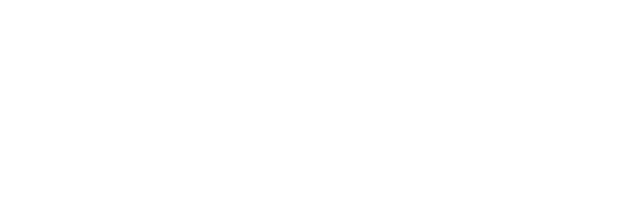
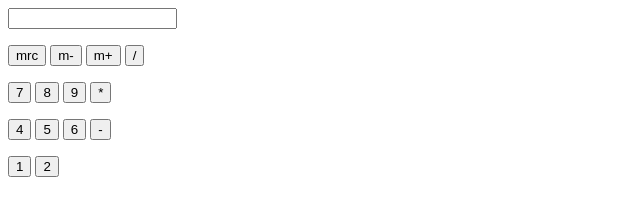
Before and after one commit to 1MMAD1LLP1CKL3/calculator, a plain HTML site: page index.html in a window 1280 px wide. Shown: the whole page, without its empty margins (0-640 px from the left). Drawn offline with Linux system fonts and the light colour scheme.

Commit message:
finished buttons

```diff
--- a/index.html
+++ b/index.html
@@ -10,7 +10,42 @@
 </head>
 
 <body>
-<!--Add your HTML here-->
+		<div class="box">
+				<div class="display"><input type="text" readonly size="18" id="d"></div>
+				<div class="keys">
+						<p>
+
+								<input type="button" class="button function" value="mrc" onclick="alert('Not yet implemented')">
+								<input type="button" class="button function" value="m-" onclick="alert('Not yet implemented')">
+								<input type="button" class="button function" value="m+" onclick="alert('Not yet implemented')">
+								<input type="button" class="button function" value="/" onclick="v('/')">
+						</p>
+						<p>
+
+								<input type="button" class="button function" value="7" onclick="v('7')">
+
+								<input type="button" class="button function" value="8" onclick="v('8')">
+
+								<input type="button" class="button function" value="9" onclick="v('9')">
+
+								<input type="button" class="button function" value="*" onclick="v('*')">
+						</p>
+						<p>
+
+								<input type="button" class="button function" value="4" onclick="v('4')">
+
+								<input type="button" class="button function" value="5" onclick="v('5')">
+
+								<input type="button" class="button function" value="6" onclick="v('6')">
+
+								<input type="button" class="button function" value="-" onclick="v('-')">
+						</p>
+						<p>
+
+								<input type="button" class="button function" value="1" onclick="v('1')">
+
+								<input type="button" class="button function" value="2" onclick="v('2')">
+
 
 
 
```
